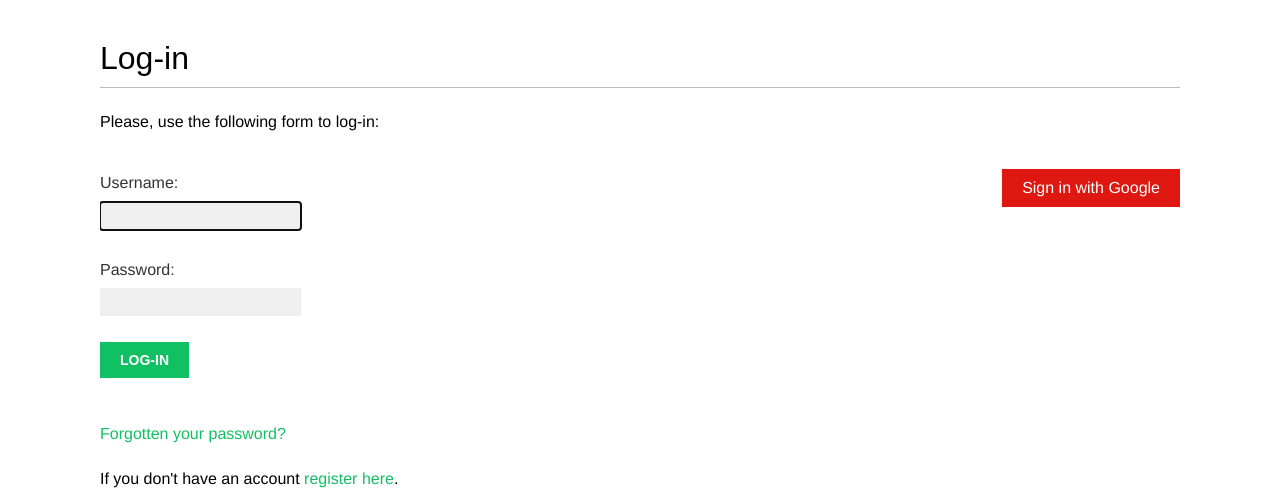
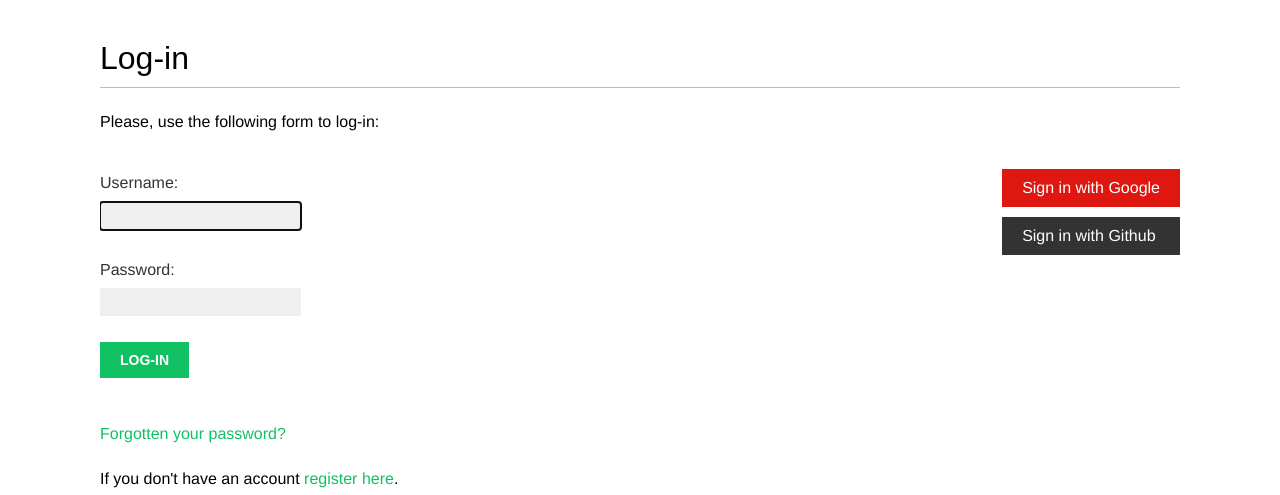
Before and after one commit to kayrat-dev/Social-bookmarking, a Django app: page /account/login/ in a window 1280 px wide. Shown: the part 47-542 px from the top of the page. Run offline with Django 5.2, Linux system fonts and the light colour scheme; some web fonts are replaced.

Commit message:
Add GitHub OAuth2 authentication backend

```diff
--- a/bookmarks/account/static/css/base.css
+++ b/bookmarks/account/static/css/base.css
@@ -188,7 +188,7 @@ ul.messages li a.close {
     color:#fff;
 }
 .social li.facebook { background:#3b5399; }
-.social li.twitter { background:#00cffa; }
+.social li.github { background:#333; }
 .social li.google { background:#de1710; }
 
 
--- a/bookmarks/account/templates/registration/login.html
+++ b/bookmarks/account/templates/registration/login.html
@@ -33,8 +33,13 @@
     <div class="social">
         <ul>
             <li class="google">
-                <a href="{% url "social:begin" "google-oauth2" %}">
+                <a href="{% url 'social:begin' 'google-oauth2' %}">
                     Sign in with Google
+                </a>
+            </li>
+            <li class="github">
+                <a href="{% url 'social:begin' 'github' %}">
+                    Sign in with Github
                 </a>
             </li>
         </ul>
--- a/bookmarks/bookmarks/settings.py
+++ b/bookmarks/bookmarks/settings.py
@@ -134,9 +134,13 @@ AUTHENTICATION_BACKENDS = [
     'django.contrib.auth.backends.ModelBackend',
     'account.authentication.EmailAuthBackend',
     'social_core.backends.google.GoogleOAuth2',
+    'social_core.backends.github.GithubOAuth2',
 ]
 
 ALLOWED_HOSTS = ['mysite.com', 'localhost', '127.0.0.1']
 
 SOCIAL_AUTH_GOOGLE_OAUTH2_KEY = config('SOCIAL_AUTH_GOOGLE_OAUTH2_KEY')
 SOCIAL_AUTH_GOOGLE_OAUTH2_SECRET = config('SOCIAL_AUTH_GOOGLE_OAUTH2_SECRET')
+
+SOCIAL_AUTH_GITHUB_KEY = config('SOCIAL_AUTH_GITHUB_KEY')
+SOCIAL_AUTH_GITHUB_SECRET = config('SOCIAL_AUTH_GITHUB_SECRET')
```
